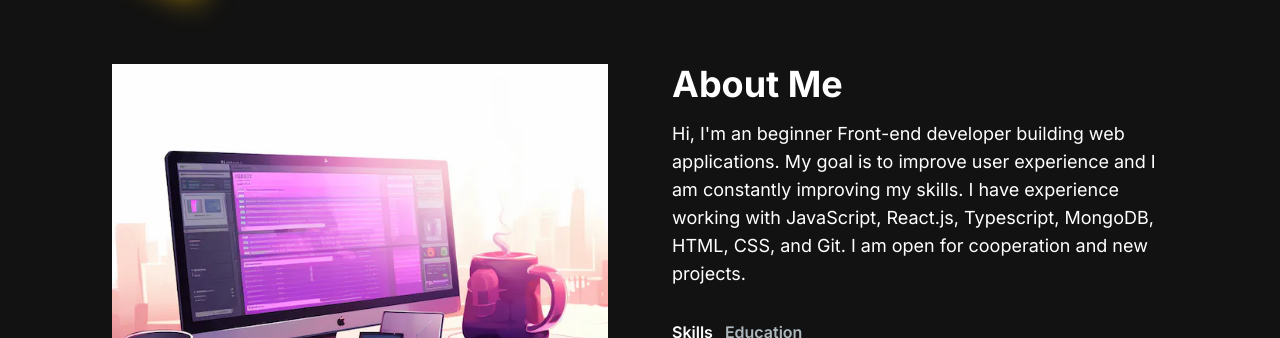
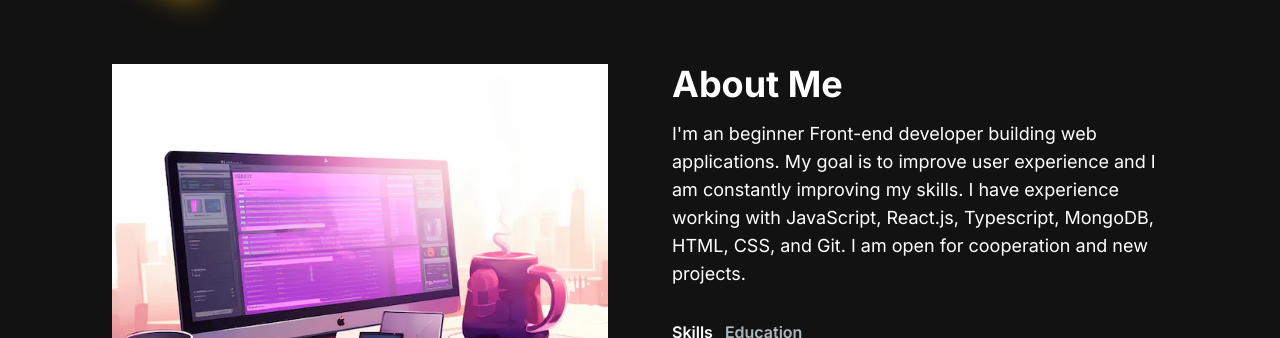
Before and after one commit to GoGagoo/gogagoo-portfolio-nextjs, a Next.js app: page / in a window 1280 px wide. Shown: the part 900-1238 px from the top of the page. Built offline with nearby package versions, Linux system fonts and the light colour scheme.

Commit message:
change about section text

```diff
--- a/src/app/components/AboutSection.jsx
+++ b/src/app/components/AboutSection.jsx
@@ -55,7 +55,7 @@ const AboutSection = () => {
 				<div className='mt-4 md:mt-0 text-left flex flex-col h-full'>
 					<h2 className='text-4xl font-bold text-white mb-4'>About Me</h2>
 					<p className='text-base lg:text-lg'>
-						Hi, I&apos;m an beginner Front-end developer building web
+						I&apos;m an beginner Front-end developer building web
 						applications. My goal is to improve user experience and I am
 						constantly improving my skills. I have experience working with
 						JavaScript, React.js, Typescript, MongoDB, HTML, CSS, and Git. I am
```
